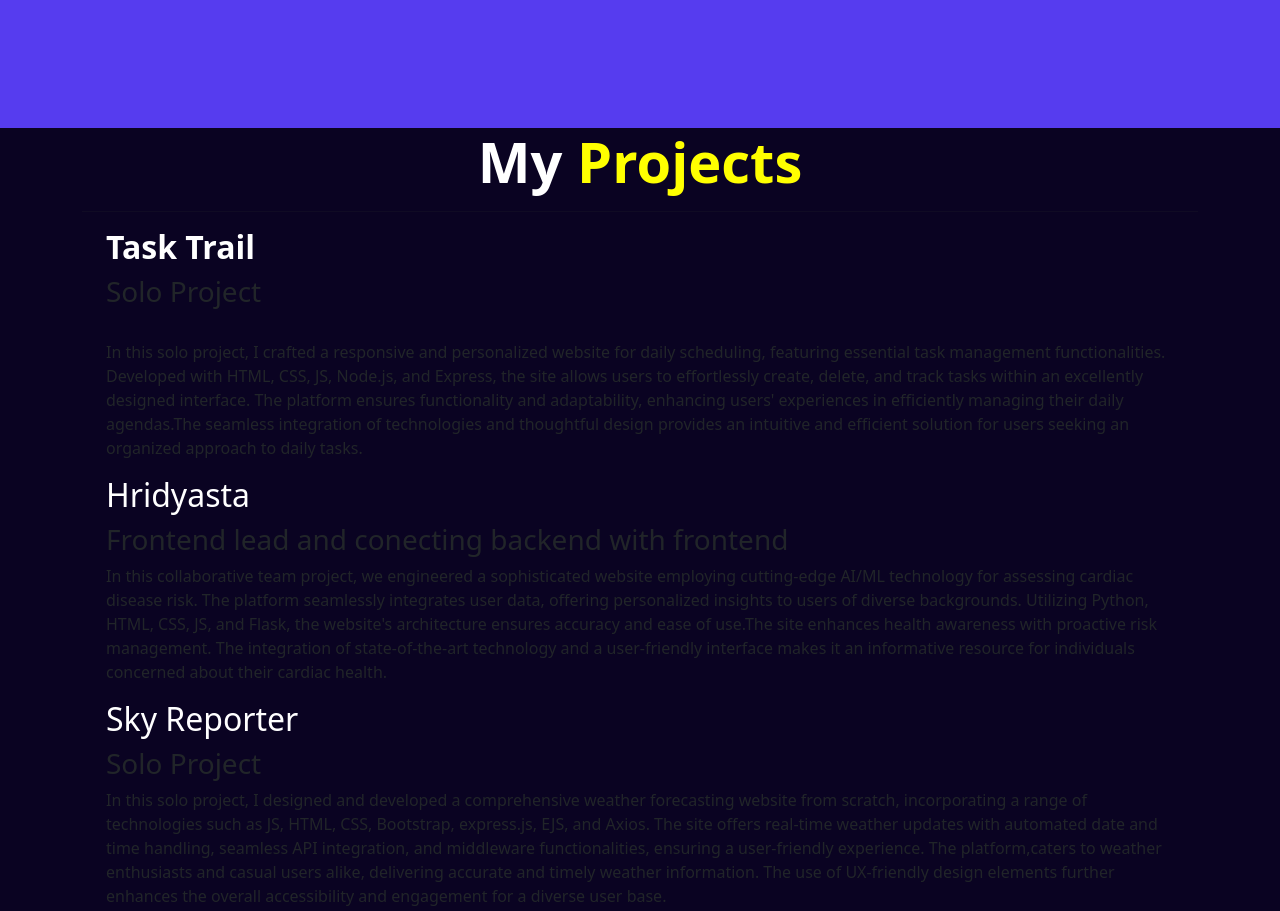
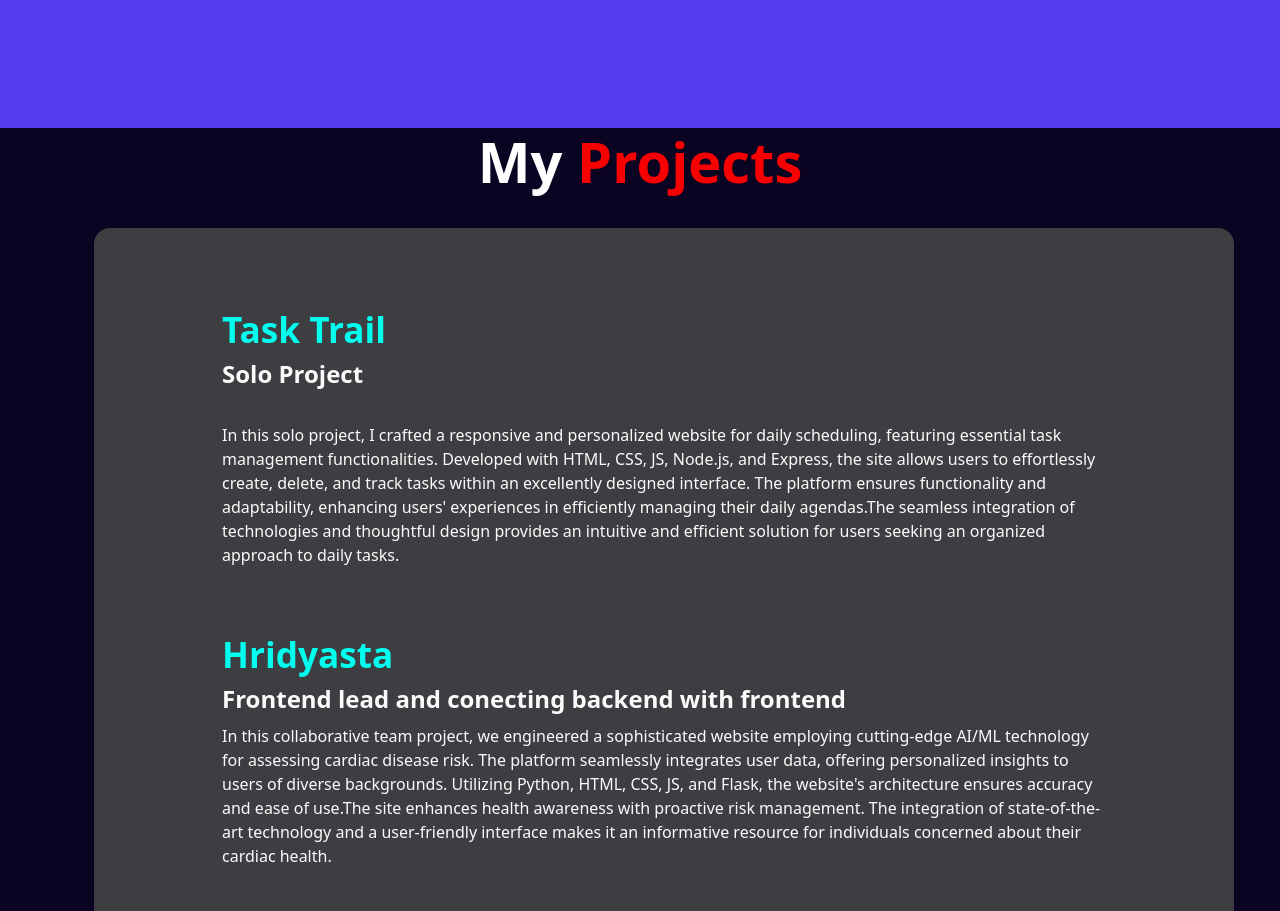
Before and after one commit to Sayan2105/portfolio, a plain HTML site: page index.html in a window 1280 px wide. Shown: the part 3400-4311 px from the top of the page. Drawn offline with nearby package versions, Linux system fonts and the light colour scheme; files that its build step writes are made by us from their sources.

Commit message:
Update style.css
Projects for css

```diff
--- a/style.css
+++ b/style.css
@@ -238,7 +238,7 @@ a{
 
 .projects-bg-color{
     background-color: #0a0322;
-    height: 150vh;
+    height: 200vh;
 }
 
 .projects h2{
@@ -246,73 +246,54 @@ a{
 }
 
 .projects span{
-    color: yellow;
-}
-
-li{
-    list-style: none;
+    color: rgb(249, 0, 0);
 }
 
 
-.project-img:hover{
-    opacity: 0.5;
-}
 
-.project-container{
-    border-radius: 0.625rem;
-    height: 100vh;
-    display: grid;
-    grid-template-rows: 1fr 1fr 1fr;
+
+
+.experience {
+    display: flex;
+    flex-direction: column;
+    width: 100vw;
+    position: relative;
     align-items: center;
     justify-content: center;
-}
+    }
 
-.project-item{
-    height: 4rem;
-    width: 60rem;
-    box-shadow: 1px 1px 7px rgb(255, 255, 255);
-    border-radius: 0.625rem;
-    margin: 1rem;
-    display: grid;
-    grid-template-columns: 20rem 4px;
-    grid-template-rows: 1fr;
+    .lighter-div {
+    border-radius: 1rem;
+    background-color: #3d3e42;
+    width: 100vw;
+    height: 140vh;
+    padding: 10vh 10vw;
+    display: flex;
+    flex-direction: column;
+    gap: 50px;
     align-items: center;
-    transition: 0.5s ease;
-}
-.project-item:hover{
-    cursor: pointer;
-}
-.hr-projects{
-    height: 2px solid rgb(221, 0, 0);
-}
+    }
 
-.more-info{
-    color: white;
-    height: 2rem;
-    cursor: pointer;
-}
+    .exp h2 {
+    color: #00ffee;
+    font-size: 2.2rem;
+    font-weight: bolder;
+    }
 
-.project-item .down-arrow{
-    color: white;
-    width: 3rem;
-    margin-left: 35rem;
-    /* border: blue 5px solid; */
-    margin-top: 5px;
-}
-.project-item h3{
-    color: white;
-    width: 20rem;
-    margin: 5px;
-}
+    .exp-desc h3 {
+    color: #fbfbfb;
+    font-size: 1.5rem;
+    font-weight: bolder;
+    margin: 10px 0;
+    }
 
-.hidden{
-    display: none;
-    width: 60rem;
-    color: white;
-    font-size: large;
-    background-color: #948caaa3;
-    transition: 1s ease;
-}
+    .exp-desc p {
+    color: #fbfbfb;
+    font-size: 16;
+    font-weight: 400;
+    }
+
+
 /* //////////////////////////////
     Project End
 ////////////////////////////// */
```
